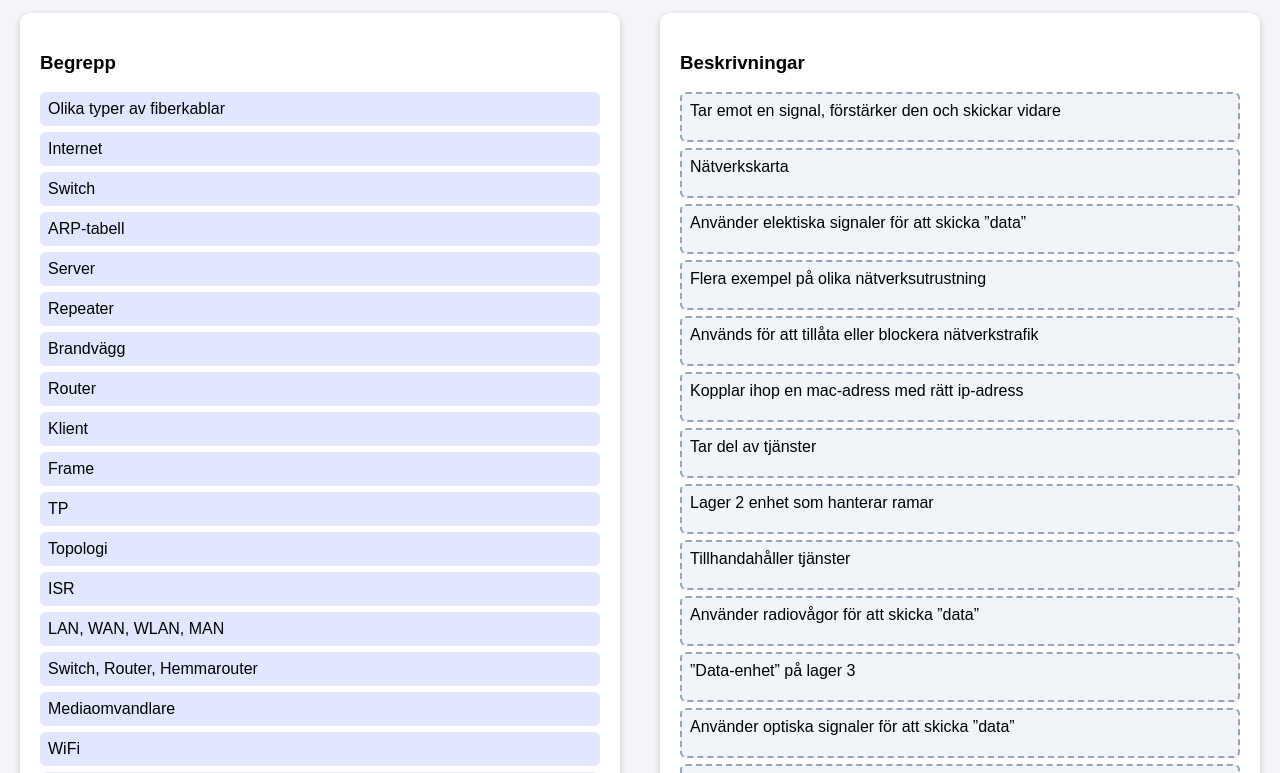
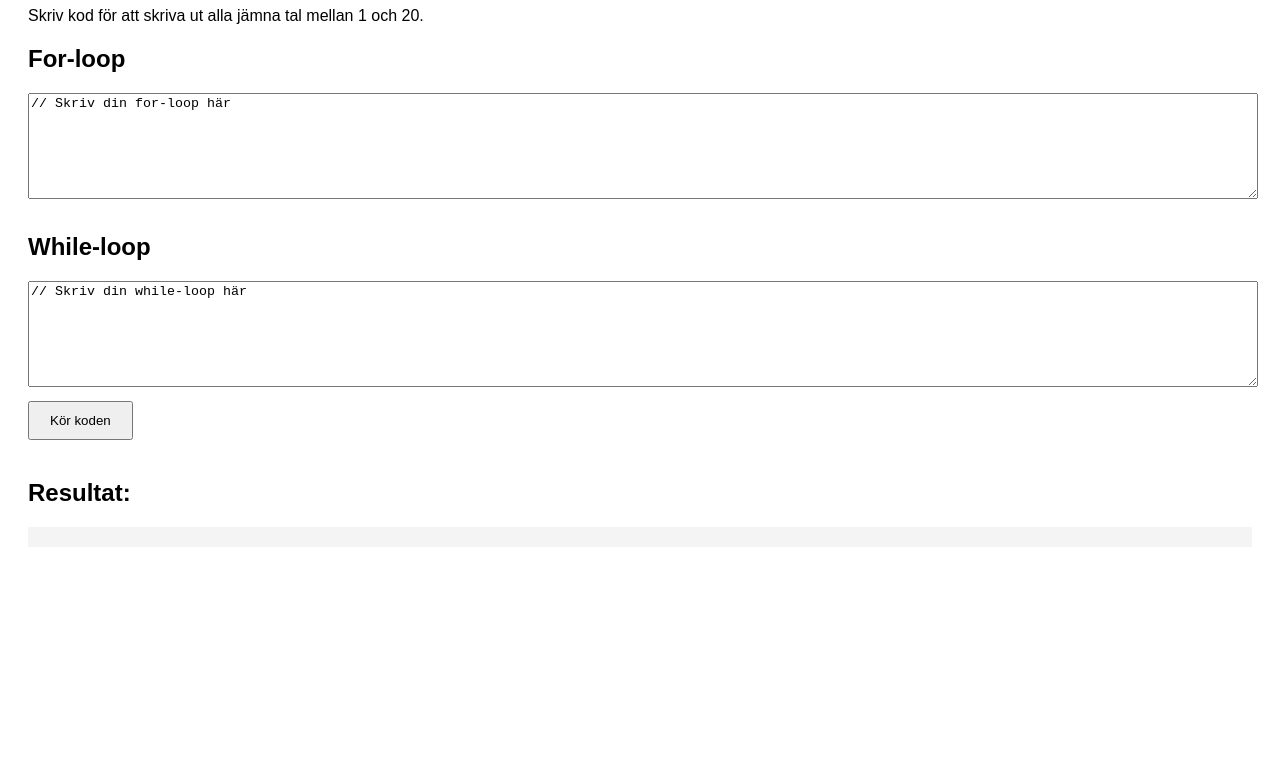
Before and after one commit to efraulf/js, a plain HTML site: page index.html in a window 1280 px wide. Shown: the part 101-874 px from the top of the page. After the commit the page ends 800 px from the top, so only its background shows below. Drawn offline with Linux system fonts and the light colour scheme.

Commit message:
Update index.html

```diff
--- a/index.html
+++ b/index.html
@@ -1,194 +1,67 @@
 <!DOCTYPE html>
 <html lang="sv">
 <head>
-  <meta charset="UTF-8">
-  <title>Para ihop nätverksbegrepp</title>
-  <style>
-    body {
-      font-family: Arial, sans-serif;
-      margin: 20px;
-      background: #f4f4f9;
-    }
-    h1 {
-      text-align: center;
-    }
-    .container {
-      display: flex;
-      justify-content: space-between;
-      gap: 40px;
-    }
-    .list {
-      flex: 1;
-      background: #fff;
-      padding: 20px;
-      border-radius: 10px;
-      box-shadow: 0 2px 6px rgba(0,0,0,0.2);
-    }
-    .item {
-      padding: 8px;
-      margin: 6px 0;
-      background: #e0e7ff;
-      border-radius: 6px;
-      cursor: grab;
-    }
-    .dropzone {
-      padding: 8px;
-      margin: 6px 0;
-      background: #f1f5f9;
-      border: 2px dashed #94a3b8;
-      border-radius: 6px;
-      min-height: 30px;
-    }
-    .correct { background: #bbf7d0 !important; }
-    .wrong { background: #fecaca !important; }
-    button {
-      margin-top: 20px;
-      padding: 10px 15px;
-      border: none;
-      border-radius: 6px;
-      cursor: pointer;
-      background: #3b82f6;
-      color: white;
-      font-size: 14px;
-    }
-    button:hover {
-      background: #2563eb;
-    }
-  </style>
+    <meta charset="UTF-8">
+    <meta name="viewport" content="width=device-width, initial-scale=1.0">
+    <title>JS-loop-övning</title>
+    <style>
+        body { font-family: Arial, sans-serif; padding: 20px; }
+        textarea { width: 100%; height: 100px; margin-bottom: 10px; }
+        button { padding: 10px 20px; margin-bottom: 20px; }
+        pre { background: #f4f4f4; padding: 10px; }
+    </style>
 </head>
 <body>
-  <h1>Para ihop nätverksbegrepp</h1>
-  <p>Dra begreppen (vänster) till rätt beskrivning (höger).</p>
-  <div class="container">
-    <div class="list" id="terms">
-      <h3>Begrepp</h3>
-    </div>
-    <div class="list" id="definitions">
-      <h3>Beskrivningar</h3>
-    </div>
-  </div>
-  <button onclick="checkAnswers()">Kontrollera svar</button>
-  <button onclick="resetGame()">Återställ</button>
+    <h1>JS-övning: For-loop och While-loop</h1>
 
-  <script>
-    const pairs = {
-      "Server": "Tillhandahåller tjänster",
-      "Klient": "Tar del av tjänster",
-      "Nätverk": "Enheter som kommunicerar",
-      "LAN, WAN, WLAN, MAN": "Olika typer av nätverk",
-      "Internet": "WAN",
-      "Topologi": "Nätverkskarta",
-      "Switch, Router, Hemmarouter": "Flera exempel på olika nätverksutrustning",
-      "Switch": "Lager 2 enhet som hanterar ramar",
-      "Router": "Lager 3 enhet som hanterar paket",
-      "Olika typer av fiberkablar": "Multimode & Singelmode",
-      "WiFi": "802.11 standard",
-      "Fiber": "Använder optiska signaler för att skicka ”data”",
-      "WiFi2": "Använder radiovågor för att skicka ”data”",
-      "Ethernet/TP": "Använder elektiska signaler för att skicka ”data”",
-      "TP": "Akronym för TwistedPair",
-      "Frame": "”Data-enhet” på lager 2",
-      "Paket": "”Data-enhet” på lager 3",
-      "Brandvägg": "Används för att tillåta eller blockera nätverkstrafik",
-      "ARP-tabell": "Kopplar ihop en mac-adress med rätt ip-adress",
-      "Mediaomvandlare": "Kan t.ex: konvertera elektriska signaler till optiska",
-      "ISR": "Multifunktionsrouter (t.ex: router, switch, accesspunkt och brandvägg)",
-      "Repeater": "Tar emot en signal, förstärker den och skickar vidare",
-      "Singlemodekabel": "Mest lämpligt för långa avstånd (upp till 100 km)"
-    };
+    <p>Skriv kod för att skriva ut alla jämna tal mellan 1 och 20.</p>
 
-    function shuffle(arr) {
-      return arr.sort(() => Math.random() - 0.5);
-    }
+    <h2>For-loop</h2>
+    <textarea id="forLoopCode">
+// Skriv din for-loop här
+</textarea>
 
-    function initGame() {
-      const terms = Object.keys(pairs);
-      const definitions = Object.values(pairs);
+    <h2>While-loop</h2>
+    <textarea id="whileLoopCode">
+// Skriv din while-loop här
+</textarea>
 
-      const termsDiv = document.getElementById("terms");
-      const defsDiv = document.getElementById("definitions");
+    <button onclick="runCode()">Kör koden</button>
 
-      termsDiv.innerHTML = "<h3>Begrepp</h3>";
-      defsDiv.innerHTML = "<h3>Beskrivningar</h3>";
+    <h2>Resultat:</h2>
+    <pre id="output"></pre>
 
-      shuffle(terms).forEach(term => {
-        const div = document.createElement("div");
-        div.className = "item";
-        div.draggable = true;
-        div.textContent = term.replace("2", "");
-        div.dataset.term = term;
-        div.addEventListener("dragstart", drag);
-        termsDiv.appendChild(div);
-      });
+    <script>
+        function runCode() {
+            const outputElement = document.getElementById("output");
+            outputElement.textContent = ""; // Rensa tidigare resultat
 
-      shuffle(definitions).forEach(def => {
-        const drop = document.createElement("div");
-        drop.className = "dropzone";
-        drop.textContent = def;
-        drop.dataset.definition = def;
-        drop.addEventListener("dragover", allowDrop);
-        drop.addEventListener("drop", dropIt);
-        defsDiv.appendChild(drop);
-      });
-    }
+            const forCode = document.getElementById("forLoopCode").value;
+            const whileCode = document.getElementById("whileLoopCode").value;
 
-    function drag(ev) {
-      ev.dataTransfer.setData("text", ev.target.dataset.term);
-    }
+            // Funktion för att fånga console.log
+            const logs = [];
+            const originalConsoleLog = console.log;
+            console.log = function(...args) {
+                logs.push(args.join(" "));
+                originalConsoleLog.apply(console, args);
+            }
 
-    function allowDrop(ev) {
-      ev.preventDefault();
-    }
+            try {
+                // Kör for-loop koden
+                eval(forCode);
+                console.log("---"); // separator
+                // Kör while-loop koden
+                eval(whileCode);
+            } catch (e) {
+                logs.push("Fel i koden: " + e.message);
+            }
 
-    function dropIt(ev) {
-      ev.preventDefault();
-      const zone = ev.target;
-      const term = ev.dataTransfer.getData("text");
+            // Återställ console.log
+            console.log = originalConsoleLog;
 
-      // Om zonen redan har ett ord -> flytta tillbaka det gamla till vänsterlistan
-      if (zone.dataset.matched) {
-        const oldTerm = zone.dataset.matched;
-        const termsDiv = document.getElementById("terms");
-        const div = document.createElement("div");
-        div.className = "item";
-        div.draggable = true;
-        div.textContent = oldTerm.replace("2", "");
-        div.dataset.term = oldTerm;
-        div.addEventListener("dragstart", drag);
-        termsDiv.appendChild(div);
-      }
-
-      // Placera det nya ordet i zonen
-      zone.innerHTML = `${zone.dataset.definition}<br><strong>${term.replace("2", "")}</strong>`;
-      zone.dataset.matched = term;
-
-      // Ta bort begreppet från listan
-      const draggedItem = document.querySelector(`.item[data-term='${term}']`);
-      if (draggedItem) {
-        draggedItem.remove();
-      }
-    }
-
-    function checkAnswers() {
-      document.querySelectorAll(".dropzone").forEach(zone => {
-        const matched = zone.dataset.matched;
-        if (!matched) return;
-        if (pairs[matched] === zone.dataset.definition) {
-          zone.classList.add("correct");
-          zone.classList.remove("wrong");
-        } else {
-          zone.classList.add("wrong");
-          zone.classList.remove("correct");
+            outputElement.textContent = logs.join("\n");
         }
-      });
-    }
-
-    function resetGame() {
-      initGame();
-    }
-
-    // Starta spelet direkt
-    initGame();
-  </script>
+    </script>
 </body>
 </html>
```
